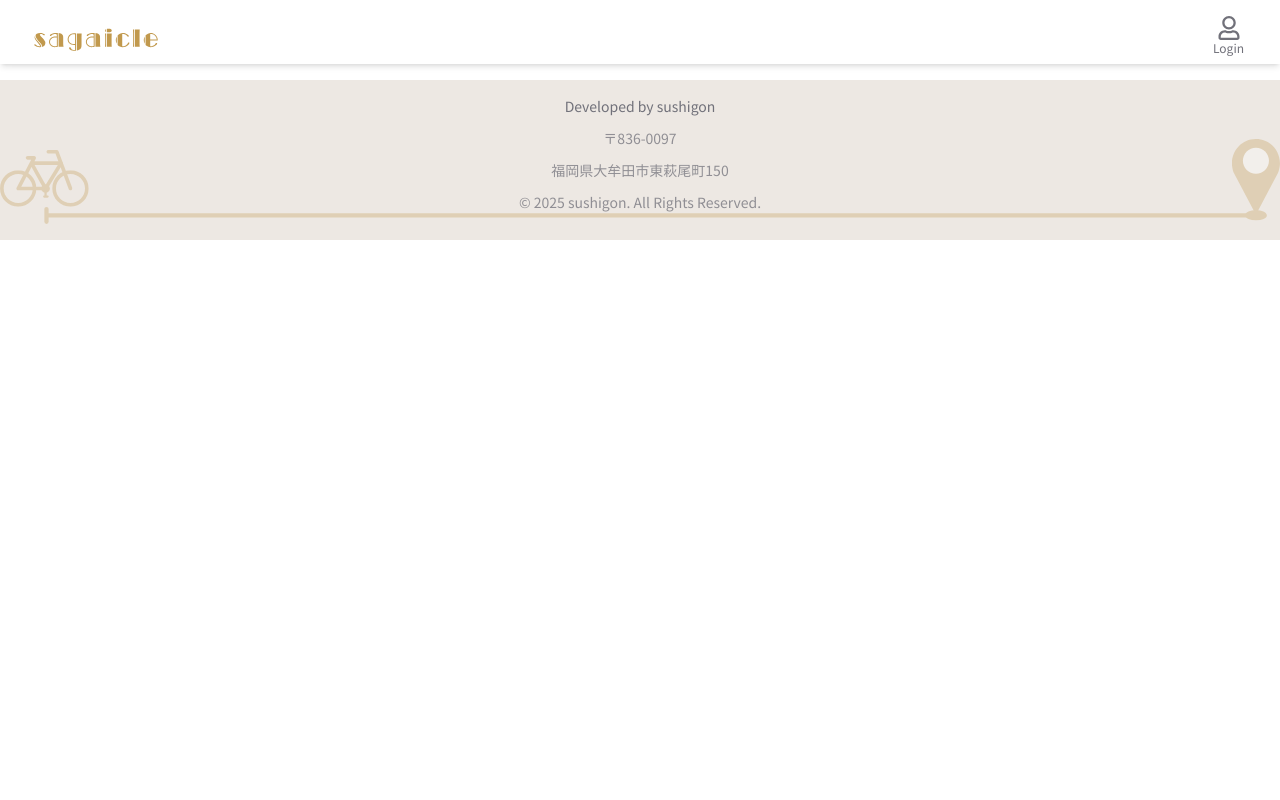
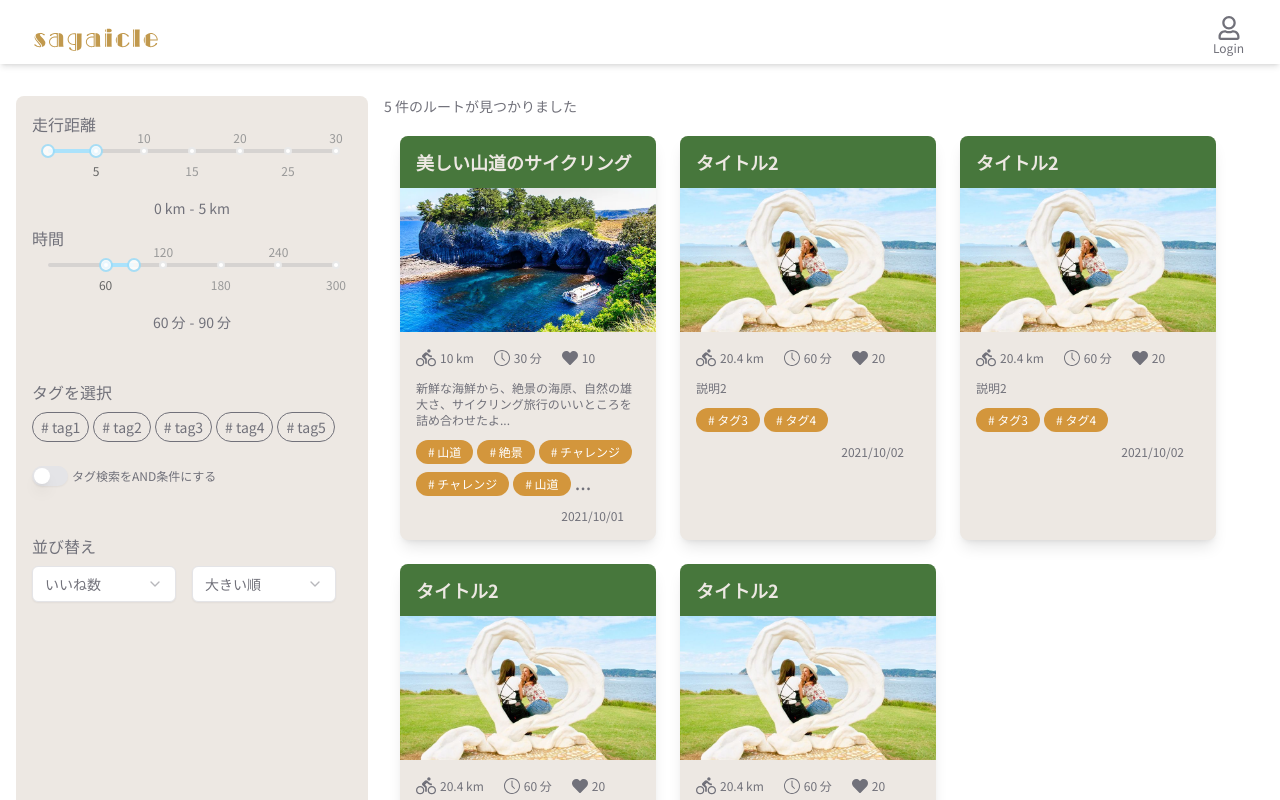
Before and after one commit to sushigon-dev/sagaicle-frontend, a Next.js app in the folder sagaicle/: page / in a window 1280 px wide. Shown: the top 800 px of the page. Built offline with nearby package versions, Linux system fonts and the light colour scheme; no server answers.

Commit message:
feat: 🍻 root page

```diff
--- a/sagaicle/app/page.tsx
+++ b/sagaicle/app/page.tsx
@@ -1,3 +1,7 @@
-export default function Page() {
-  return <></>;
+import SearchContainer from "@/components/search/SearchContainer";
+
+function Page() {
+  return <SearchContainer />;
 }
+
+export default Page;
```
